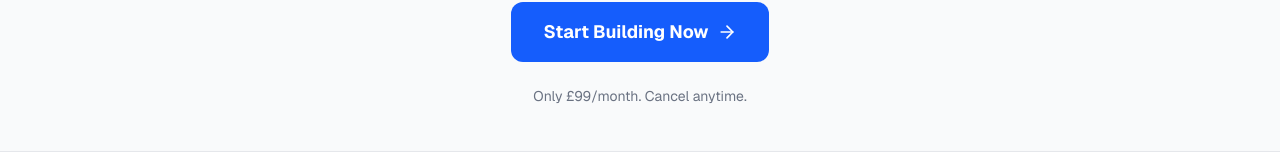
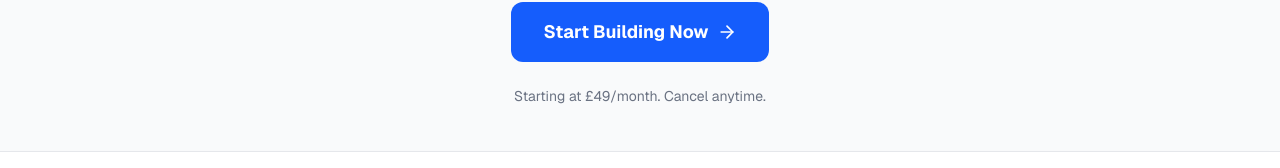
Before and after one commit to xfenixbomberx/ai-chatbot-saas, a Next.js app: page / in a window 1280 px wide. Shown: the part 576-744 px from the top of the page. Built offline with nearby package versions, Linux system fonts and the light colour scheme.

Commit message:
Update landing page subtitle to match new multi-tier pricing structure

```diff
--- a/src/app/page.tsx
+++ b/src/app/page.tsx
@@ -39,7 +39,7 @@ export default function Home() {
             Start Building Now <ArrowRight className="w-5 h-5 ml-2" />
           </Link>
         </div>
-        <p className="mt-6 text-sm text-gray-500">Only £99/month. Cancel anytime.</p>
+        <p className="mt-6 text-sm text-gray-500">Starting at £49/month. Cancel anytime.</p>
       </main>
 
       {/* Features Section */}
```
